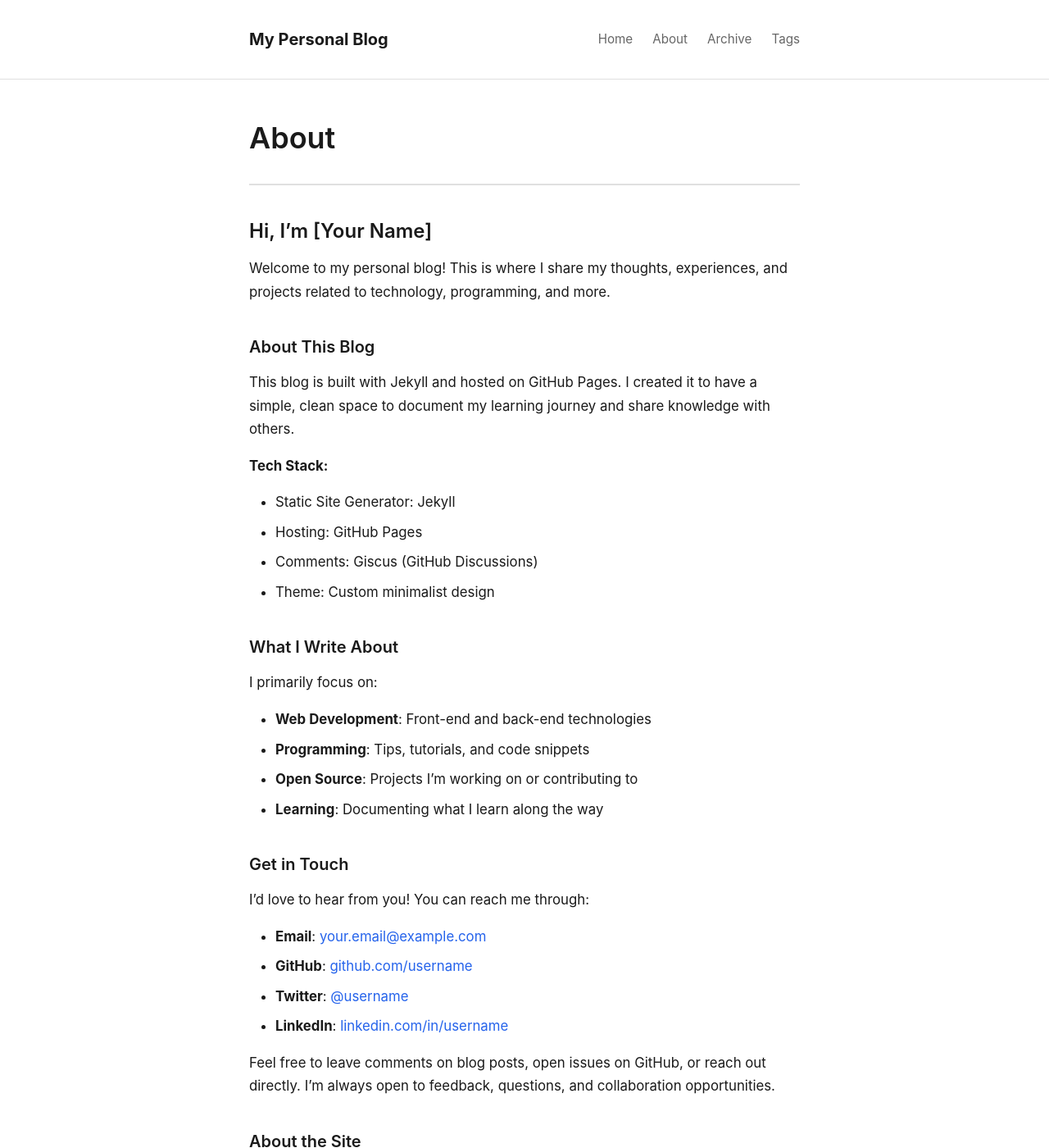
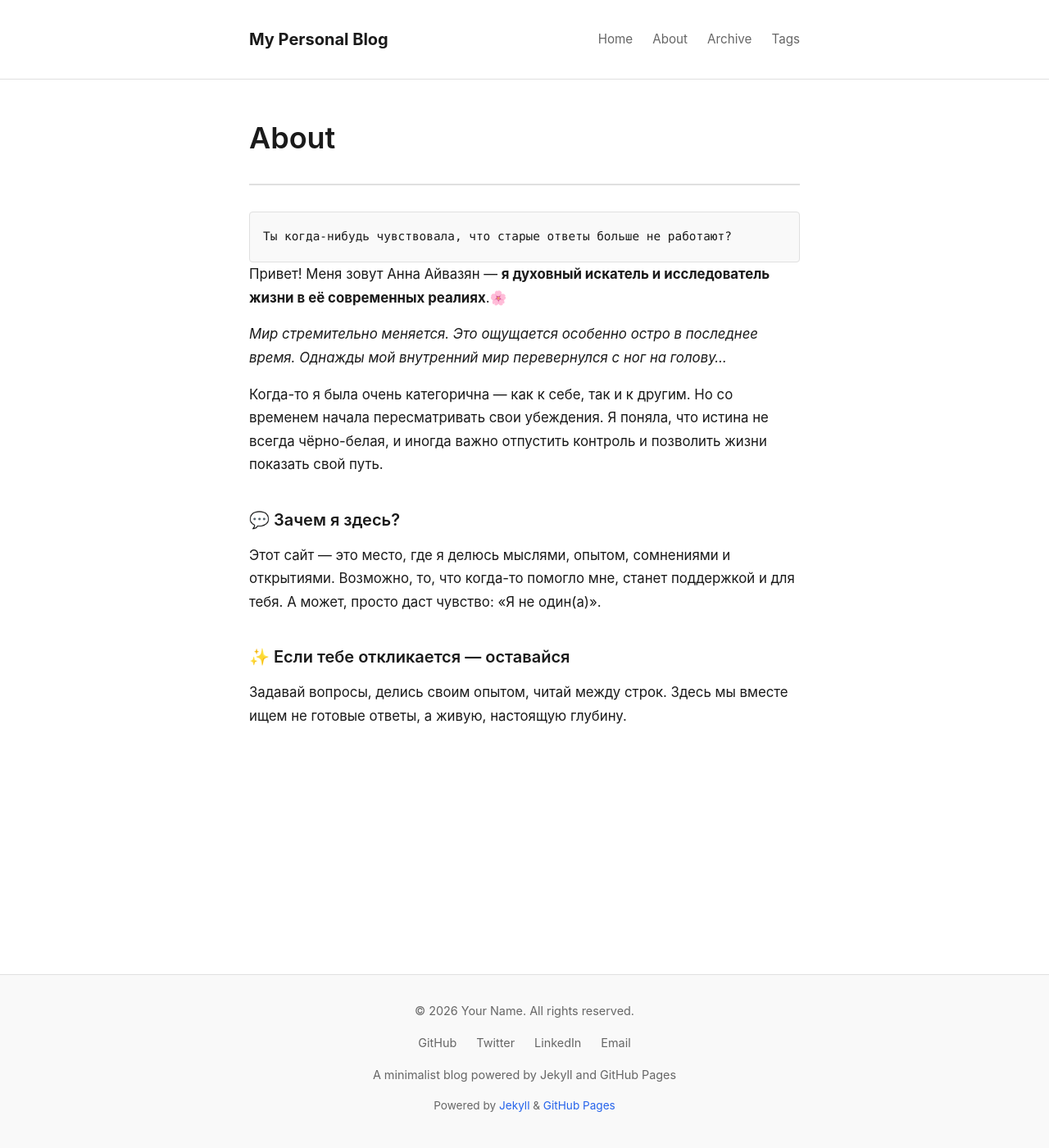
Before and after one commit to ayvazyan88/ayvazyan88.github.io, a Jekyll site: the page built from about.md, in a window 1280 px wide and 1400 px high. Shown: the whole window at 82% size. Built offline with Jekyll 4.4.1, drawn with Linux system fonts in a browser that asks for light colours; some of the changed text lies outside the part shown.

Commit message:
about page update

````diff
--- a/about.md
+++ b/about.md
@@ -4,46 +4,22 @@ title: About
 permalink: /about/
 ---
 
-## Hi, I'm [Your Name]
 
-Welcome to my personal blog! This is where I share my thoughts, experiences, and projects related to technology, programming, and more.
+```
+Ты когда-нибудь чувствовала, что старые ответы больше не работают?
+```
 
-### About This Blog
+Привет! Меня зовут Анна Айвазян — **я духовный искатель и исследователь жизни в её современных реалиях**.🌸
 
-This blog is built with Jekyll and hosted on GitHub Pages. I created it to have a simple, clean space to document my learning journey and share knowledge with others.
 
-**Tech Stack:**
-- Static Site Generator: Jekyll
-- Hosting: GitHub Pages
-- Comments: Giscus (GitHub Discussions)
-- Theme: Custom minimalist design
+*Мир стремительно меняется. Это ощущается особенно остро в последнее время. Однажды мой внутренний мир перевернулся с ног на голову...*
 
-### What I Write About
+Когда-то я была очень категорична — как к себе, так и к другим. Но со временем начала пересматривать свои убеждения. Я поняла, что истина не всегда чёрно-белая, и иногда важно отпустить контроль и позволить жизни показать свой путь.
 
-I primarily focus on:
+### 💬 Зачем я здесь?
 
-- **Web Development**: Front-end and back-end technologies
-- **Programming**: Tips, tutorials, and code snippets
-- **Open Source**: Projects I'm working on or contributing to
-- **Learning**: Documenting what I learn along the way
+Этот сайт — это место, где я делюсь мыслями, опытом, сомнениями и открытиями. Возможно, то, что когда-то помогло мне, станет поддержкой и для тебя. А может, просто даст чувство: «Я не один(а)».
 
-### Get in Touch
+### ✨ Если тебе откликается — оставайся
 
-I'd love to hear from you! You can reach me through:
-
-- **Email**: [your.email@example.com](mailto:your.email@example.com)
-- **GitHub**: [github.com/username](https://github.com/username)
-- **Twitter**: [@username](https://twitter.com/username)
-- **LinkedIn**: [linkedin.com/in/username](https://linkedin.com/in/username)
-
-Feel free to leave comments on blog posts, open issues on GitHub, or reach out directly. I'm always open to feedback, questions, and collaboration opportunities.
-
-### About the Site
-
-This blog is:
-- **Open Source**: You can find the source code on [GitHub](https://github.com/username/username.github.io)
-- **Privacy-Friendly**: No tracking, no analytics, just content
-- **Fast & Lightweight**: Static site generation means quick load times
-- **Accessible**: Built with semantic HTML and accessibility in mind
-
-Thanks for visiting!
+Задавай вопросы, делись своим опытом, читай между строк. Здесь мы вместе ищем не готовые ответы, а живую, настоящую глубину.
````
